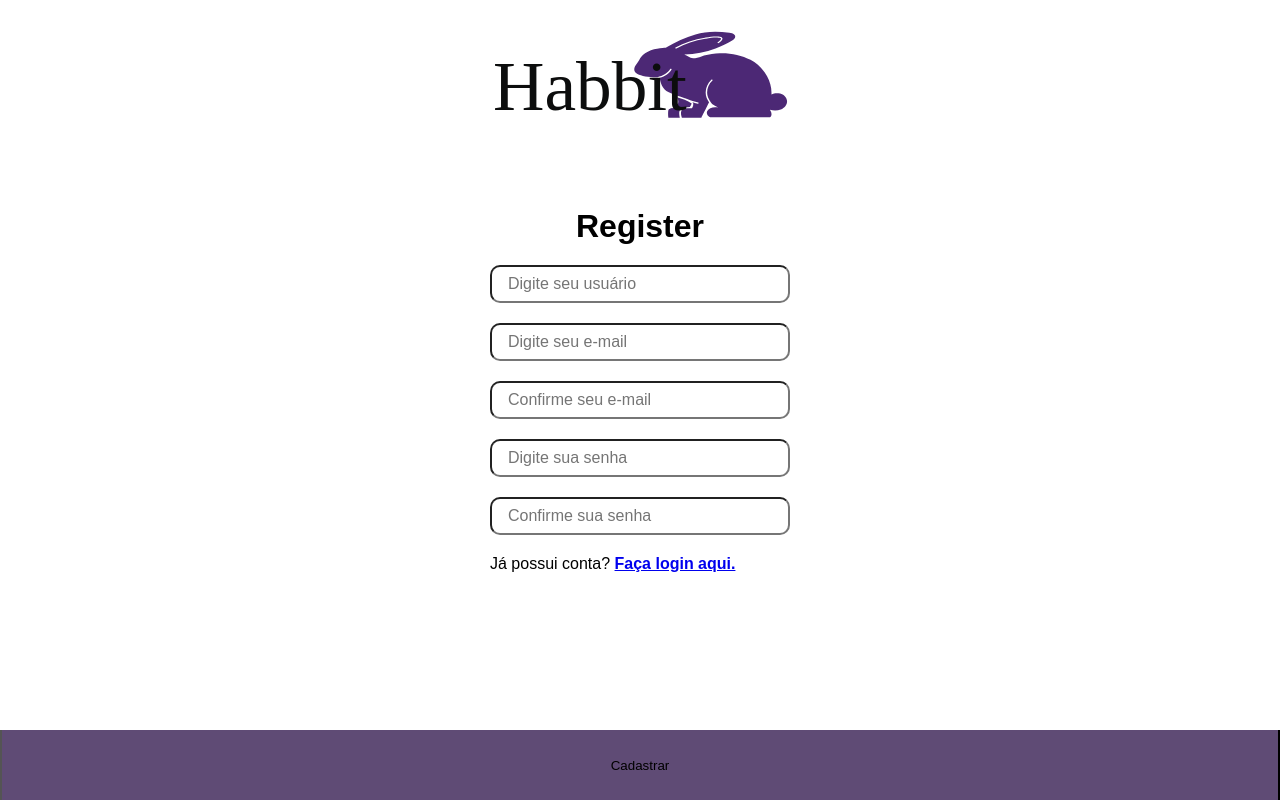
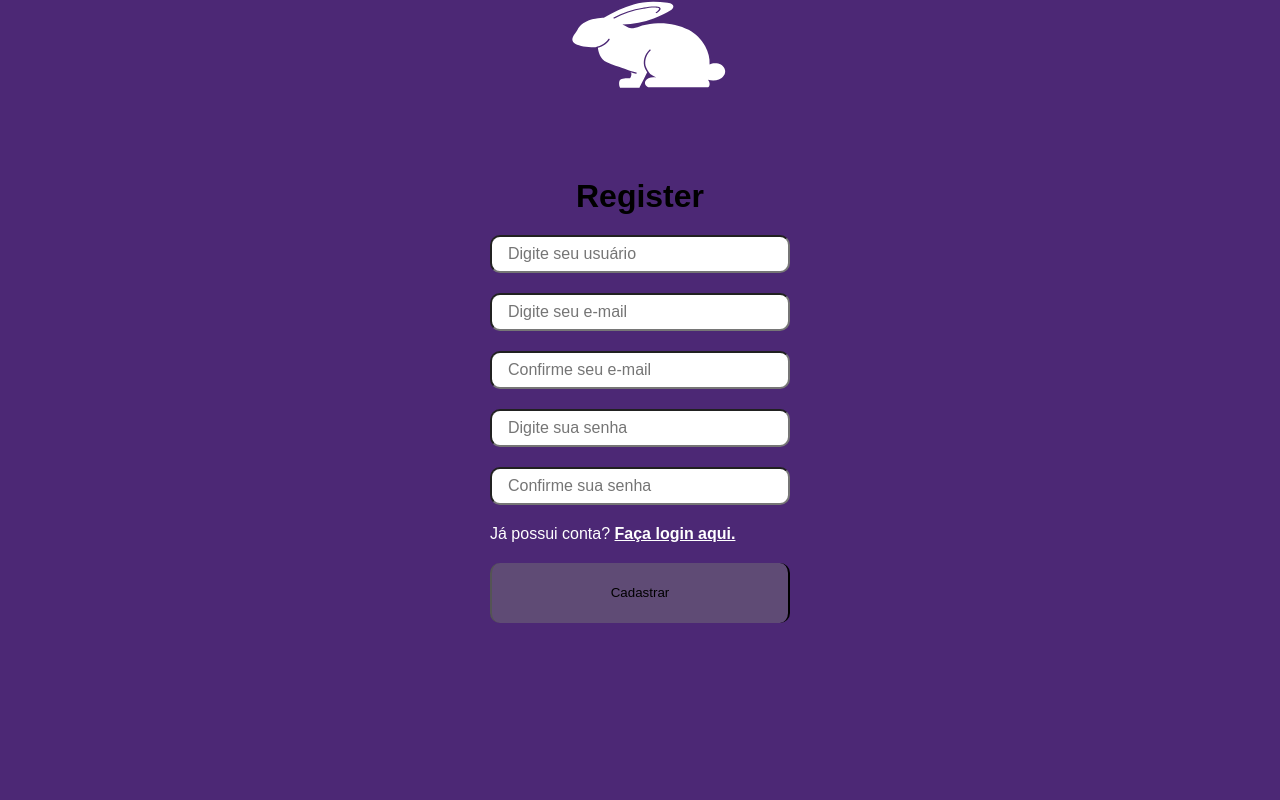
Before and after one commit to daniell18/kenzie-gestao-de-habitos, a React (Create React App) app: page / in a window 1280 px wide. Built offline with nearby package versions, Linux system fonts and the light colour scheme; a web font is replaced by a local one.

Commit message:
feat: register feature

```diff
--- a/package.json
+++ b/package.json
@@ -3,18 +3,22 @@
   "version": "0.1.0",
   "private": true,
   "dependencies": {
+    "@hookform/resolvers": "^2.8.2",
     "@testing-library/jest-dom": "^5.11.4",
     "@testing-library/react": "^11.1.0",
     "@testing-library/user-event": "^12.1.10",
     "axios": "^0.23.0",
     "react": "^17.0.2",
     "react-dom": "^17.0.2",
+    "react-hook-form": "^7.17.4",
     "react-icons": "^4.3.1",
     "react-router-dom": "^5.3.0",
     "react-scripts": "4.0.3",
     "react-scroll": "^1.8.4",
+    "react-toastify": "^8.0.3",
     "styled-components": "^5.3.1",
-    "web-vitals": "^1.0.1"
+    "web-vitals": "^1.0.1",
+    "yup": "^0.32.11"
   },
   "scripts": {
     "start": "react-scripts start",
--- a/src/Components/Button/styles.js
+++ b/src/Components/Button/styles.js
@@ -1,12 +1,13 @@
 import styled from "styled-components";
 
 export const ButtonItem = styled.button`
-position: absolute;
-    border-block: none;
-    bottom: 0px;
-    width: 100%;
-    height: 70px;
-    left: 0;
-    right: 0;
-    background-color: var(--purple5);
+  position: relative;
+  border-block: none;
+  bottom: 0px;
+  width: 300px;
+  height: 60px;
+  left: 0;
+  right: 0;
+  border-radius: 10px;
+  background-color: var(--purple5);
 `;
--- a/src/Pages/Register/index.jsx
+++ b/src/Pages/Register/index.jsx
@@ -1,58 +1,122 @@
-import { Link } from "react-router-dom";
 import Button from "../../Components/Button";
 import Input from "../../Components/Input";
-import { Container, Content, FormContainer, Logo} from "./styles";
+import { Container, Content, FormContainer, Logo, Paragrafo} from "./styles";
 import logoRegister from "../../Images/logoRegister.svg"
+import * as yup from "yup";
+import { useForm } from "react-hook-form";
+import { yupResolver } from "@hookform/resolvers/yup";
+import { Link } from "react-router-dom";
+import { api } from "../../Services";
+import { Redirect, useHistory } from "react-router";
+import { toast } from "react-toastify";
 
 
-function Login() {
+function Register({ auth }) {
+  const schema = yup.object().shape({
+    username: yup.string().required("Campo obrigatório"),
+    email: yup.string().email("Email inválido").required("Campo obrigatório"),
+    emailConfirm: yup
+    .string().oneOf([yup.ref("email")], "Emails diferentes"),
+    password: yup
+      .string()
+      .required("Campo obrigatório")
+      .min(6, "Mínimo de 6 digitos"),
+    passwordConfirm: yup
+      .string()
+      .oneOf([yup.ref("password")], "Senhas diferentes")
+      .required("Campo obrigatório"),
+  });
+
+  const {
+    register,
+    handleSubmit,
+    formState: { errors },
+  } = useForm({ resolver: yupResolver(schema) });
+
+  const history = useHistory();
+
+  const submitForm = (data) => {
+    const newUser = {
+      username: data.username,
+      email: data.email,
+      password: data.password,
+    };
+    api
+      .post("/users", newUser)
+      .then((response) => {
+        toast.success("Cadastro feito com sucesso!");
+        return history.push("/login");
+      })
+      .catch((err) =>
+        toast.error("Oops, algo deu errado. Tente utilizar outro E-mail.")
+      );
+  };
+
+  if (auth) {
+    return <Redirect to="/" />;
+  }
+
   return (
     <>
       <Container>
         <Content>
-          <FormContainer>
+          <FormContainer onSubmit={handleSubmit(submitForm)}>
           <Logo src={logoRegister}/>
             <h1>Register</h1>
             <div>
+            {!!errors.username?.message && <span>{errors.username.message}</span>}
               <Input
                 name="username"
                 label="Username"
                 placeholder="Digite seu usuário"
+                {...register("username")}
               ></Input>
             </div>
             <div>
+            {!!errors.email?.message && <span>{errors.email.message}</span>}
               <Input
                 name="email"
                 label="Email"
                 placeholder="Digite seu e-mail"
+                {...register("email")}
               ></Input>
             </div>
             <div>
+            {!!errors.emailConfirm?.message && (
+          <span>{errors.emailConfirm.message}</span>
+        )}
               <Input
                 name="email"
                 label="Email"
                 placeholder="Confirme seu e-mail"
+                {...register("emailConfirm")}
               ></Input>
             </div>
             <div>
+            {!!errors.password?.message && <span>{errors.password.message}</span>}
               <Input
                 name="password"
                 label="Senha"
                 placeholder="Digite sua senha"
                 type="password"
+                {...register("password")}
               ></Input>
             </div>
             <div>
+            {!!errors.passwordConfirm?.message && (
+          <span>{errors.passwordConfirm.message}</span>
+        )}
               <Input
                 name="password"
                 label="Senha"
                 placeholder="Confirme sua senha"
                 type="password"
+                {...register("passwordConfirm")}
               ></Input>
             </div>
-            <p>
+            <Paragrafo>
               Já possui conta? <Link to="/login">Faça login aqui.</Link>
-            </p>
+            </Paragrafo>
           </FormContainer>
           <div>
               <Button type="submit">Cadastrar</Button>
@@ -63,4 +127,4 @@ function Login() {
   );
 }
 
-export default Login;
+export default Register;
--- a/src/Pages/Register/styles.js
+++ b/src/Pages/Register/styles.js
@@ -10,6 +10,14 @@ export const Container = styled.div`
   position: relative;
   z-index: 500;
   height: 100vh;
+  background-color: var(--purple4);
+`;
+
+export const Paragrafo = styled.p`
+  color: white;
+  a{
+    color: white;
+  }
 `;
 
 export const Content = styled.div`
--- /dev/null
+++ b/src/Services/index.js
@@ -0,0 +1,5 @@
+import axios from "axios";
+
+export const api = axios.create({
+  baseURL: "https://kabit-api.herokuapp.com/",
+});
```
Also changed, not shown: src/Images/logoRegister.svg, 1 other file (tests, documents, lock files or other folders).
